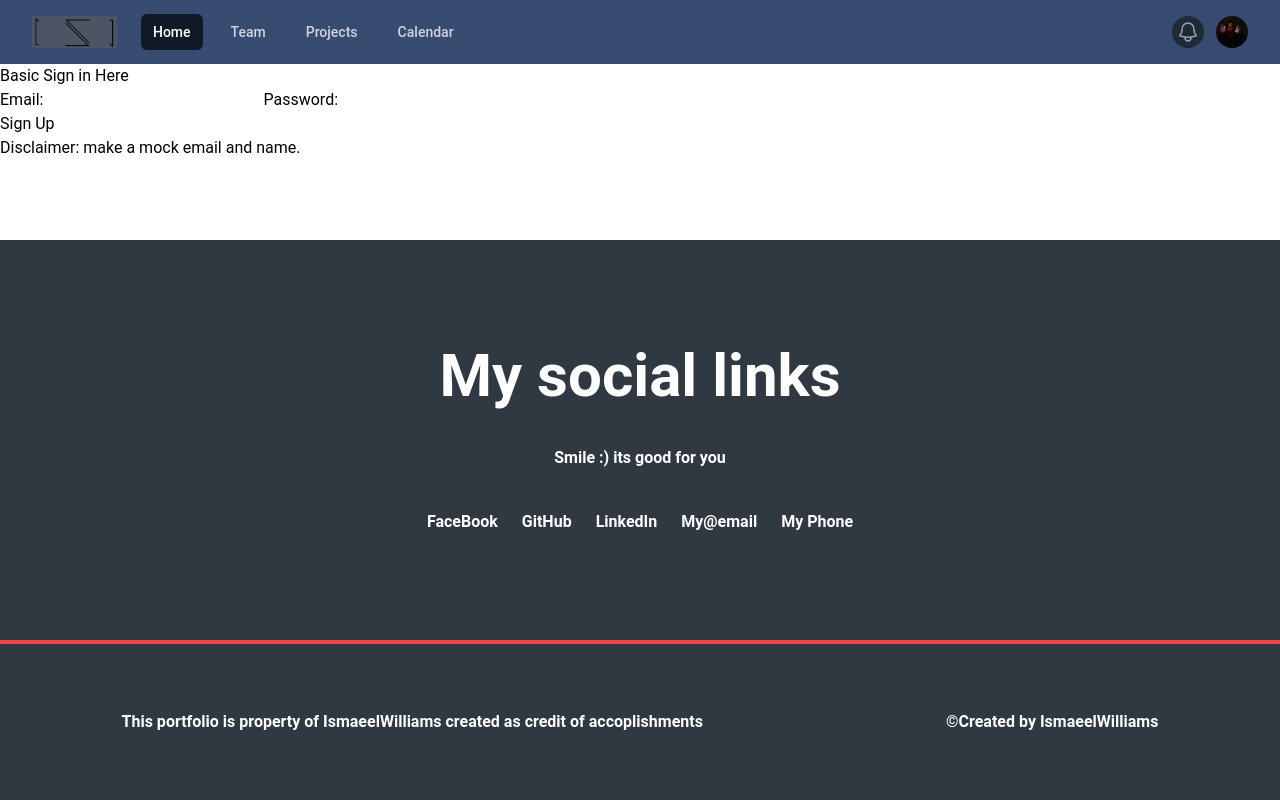
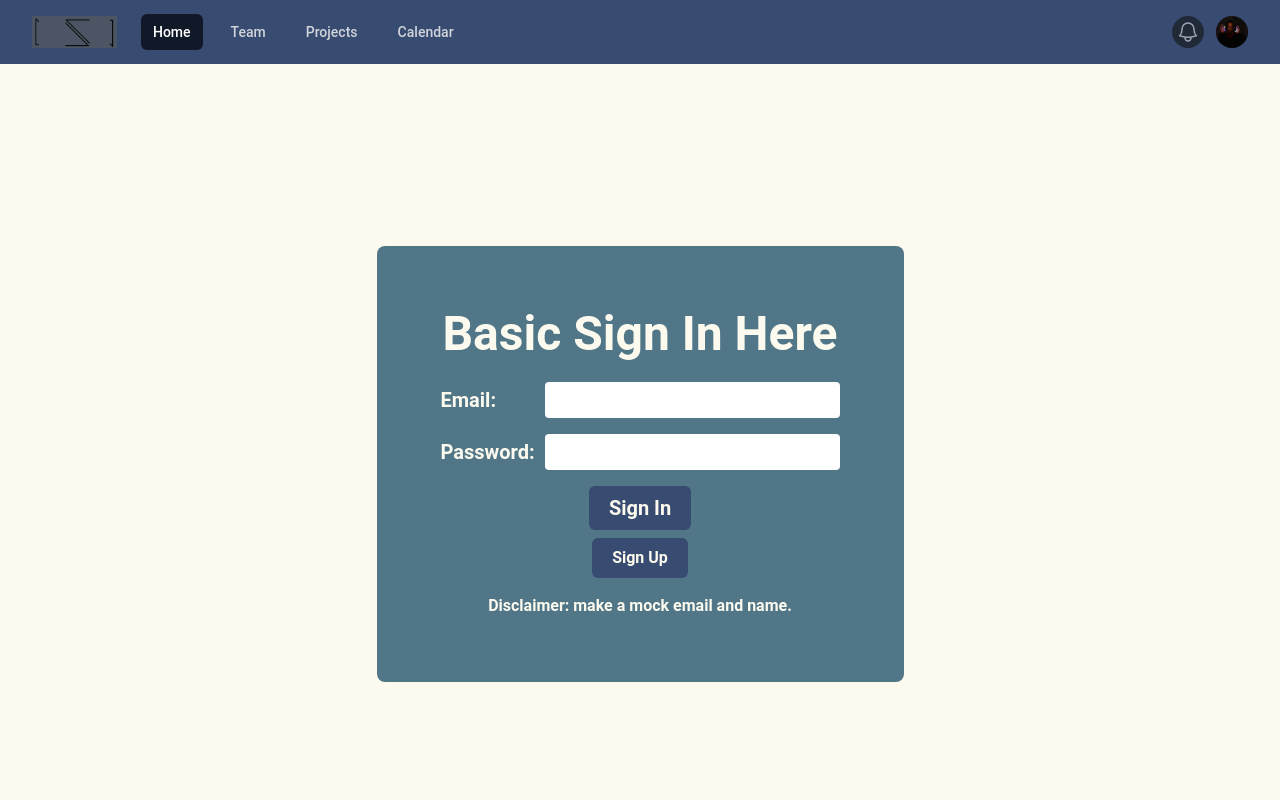
Before and after one commit to Ismaeel-Williams/Portfolio-mern, a Next.js app in the folder my-app/: page /SignInPage in a window 1280 px wide. Shown: the top 800 px of the page. Built offline with nearby package versions, Linux system fonts and the light colour scheme.

Commit message:
signinupdated

```diff
--- a/my-app/app/SignInPage/page.tsx
+++ b/my-app/app/SignInPage/page.tsx
@@ -3,19 +3,37 @@ import Link from "next/link";
 export default function Page1() {
   return (
     <>
-      <h1>Basic Sign in Here</h1>
-      <form>
-        <label htmlFor="email">Email:</label>
-        <input type="email" />
-        <label htmlFor="password">Password:</label>
-        <input type="password" name="" id="" />
-        <button type="submit"></button>
-      </form>
-      <Link href="/SignUpPage" passHref>
-        <button>Sign Up</button>
-      </Link>
-
-      <p>Disclaimer: make a mock email and name.</p>
+      <div className="text-center h-screen bg-[#FCFAEE] flex items-center justify-center">
+        <div className="bg-[#507687] w-max text-[#FCFAEE] p-16 rounded-lg font-semibold flex flex-col">
+          <h1 className="text-5xl mb-6">Basic Sign In Here</h1>
+          <form className="text-xl space-y-4 mb-2">
+            <div className="flex items-center">
+              <label htmlFor="email" className="w-24 text-left">
+                Email:
+              </label>
+              <input type="email" className="p-1 rounded ml-2" />
+            </div>
+            <div className="flex items-center">
+              <label htmlFor="password" className="w-24 text-left">
+                Password:
+              </label>
+              <input type="password" className="p-1 rounded ml-2" />
+            </div>
+            <button
+              type="submit"
+              className="bg-[#384B70] rounded-md px-5 py-2 mt-4"
+            >
+              Sign In
+            </button>
+          </form>
+          <Link href="/SignUpPage" passHref>
+            <button className="bg-[#384B70] rounded-md px-5 py-2 mb-4">
+              Sign Up
+            </button>
+          </Link>
+          <p className="mt-auto">Disclaimer: make a mock email and name.</p>
+        </div>
+      </div>
     </>
   );
 }
```
